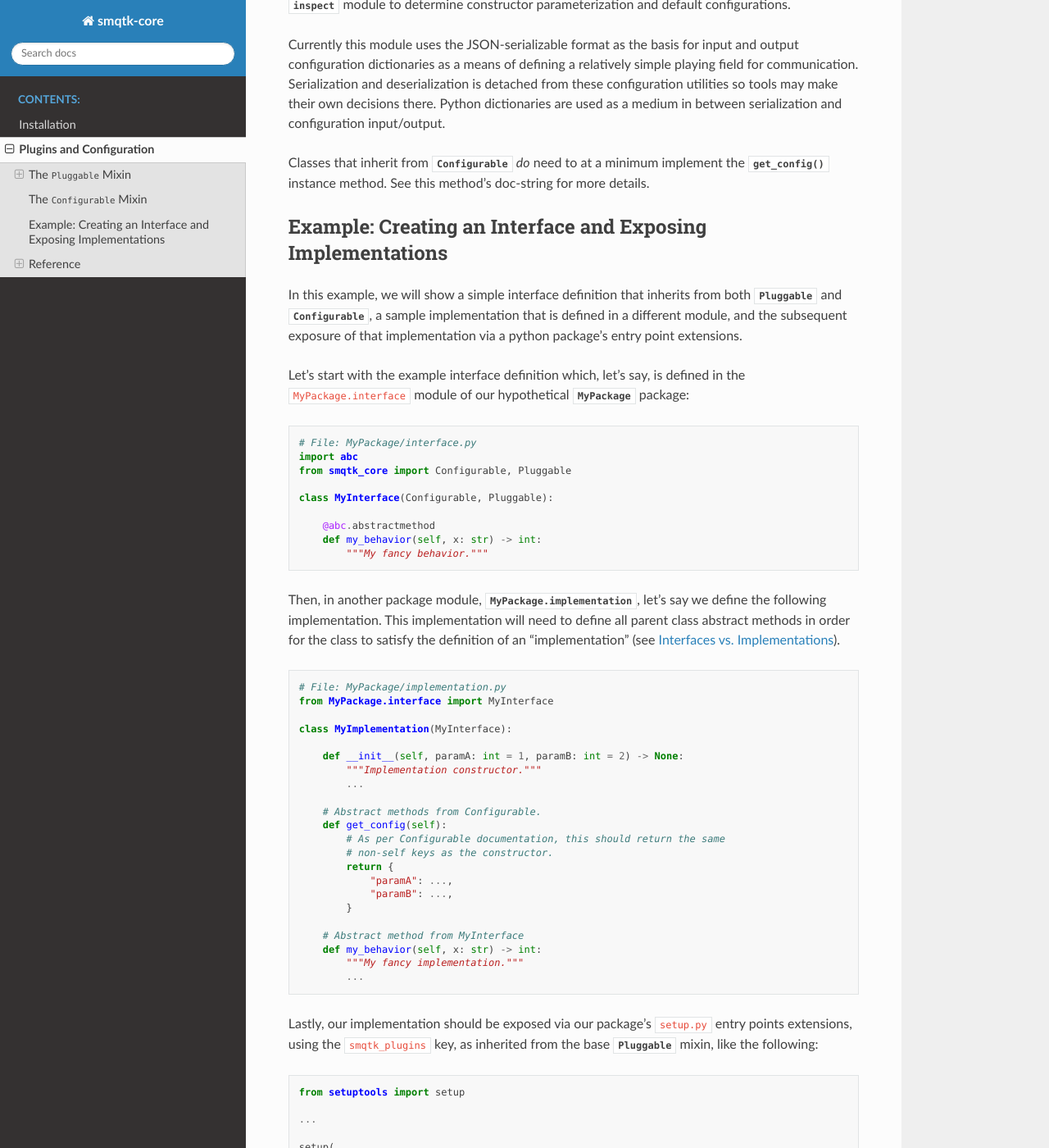
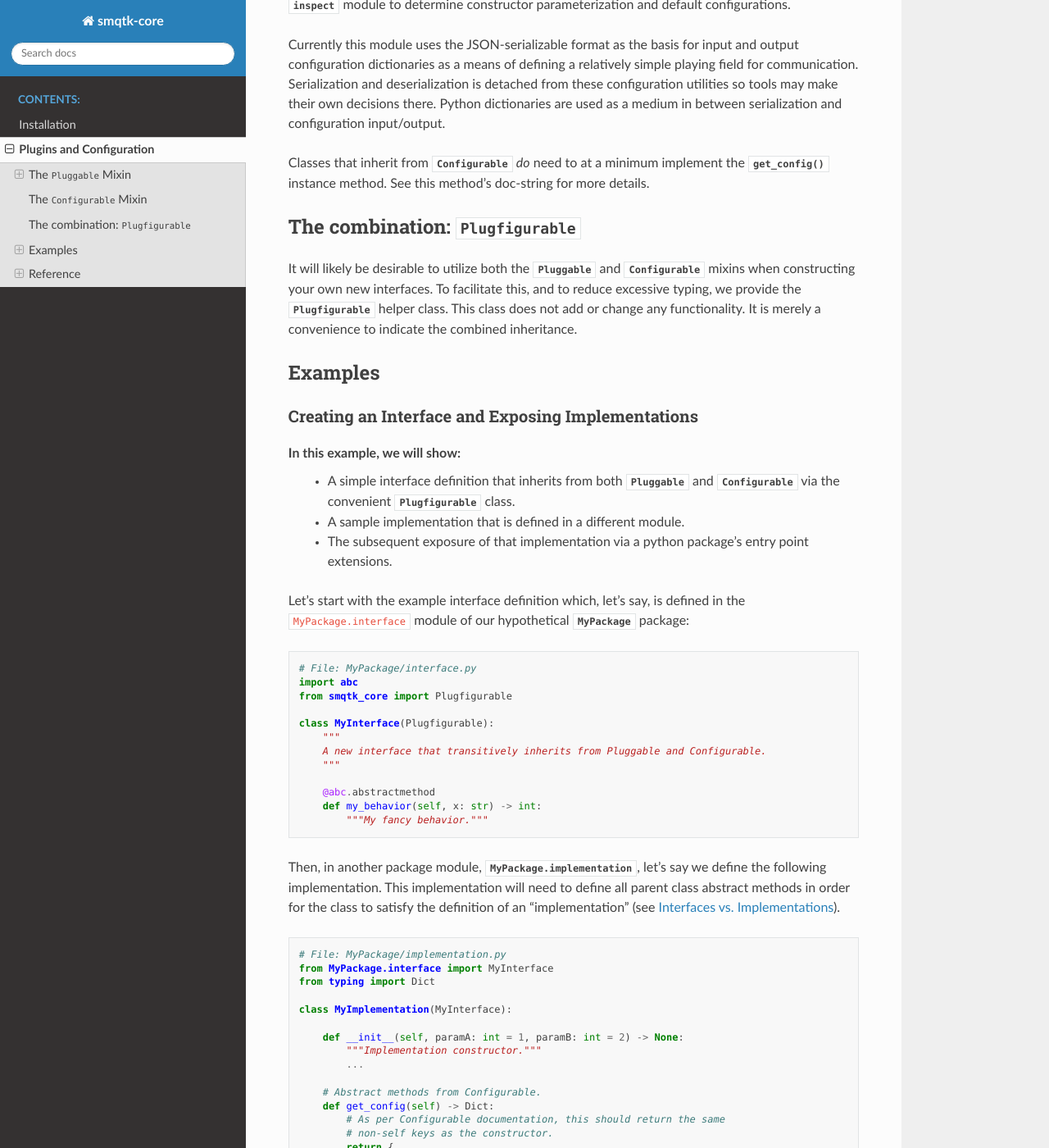
Before and after one commit to Kitware/SMQTK-Core, a Sphinx documentation site: the page built from docs/plugins_configuration.rst, in a window 1280 px wide and 1400 px high, scrolled down 1917 px. Shown: the whole window at 82% size. Built offline with Sphinx 7.4.7 and the Read the Docs theme 2.0.0, drawn with Linux system fonts in a browser that asks for light colours; pages that are not in the unit, such as notebooks, are missing from menus.

```diff
--- a/docs/plugins_configuration.rst
+++ b/docs/plugins_configuration.rst
@@ -116,19 +116,34 @@ need to at a minimum implement the
 See this method's doc-string for more details.
 
 
-Example: Creating an Interface and Exposing Implementations
-^^^^^^^^^^^^^^^^^^^^^^^^^^^^^^^^^^^^^^^^^^^^^^^^^^^^^^^^^^^
+The combination: :class:`~smqtk_core.Plugfigurable`
+^^^^^^^^^^^^^^^^^^^^^^^^^^^^^^^^^^^^^^^^^^^^^^^^^^^
+It will likely be desirable to utilize both the :class:`.Pluggable` and
+:class:`.Configurable` mixins when constructing your own new interfaces.
+To facilitate this, and to reduce excessive typing, we provide the
+:class:`.Plugfigurable` helper class.
+This class does not add or change any functionality.
+It is merely a convenience to indicate the combined inheritance.
+
+
+Examples
+^^^^^^^^
+
+Creating an Interface and Exposing Implementations
+""""""""""""""""""""""""""""""""""""""""""""""""""
 ..
    define an interface extending Pluggable & Configurable with 1 abs method
      should be in one module.
    define dumb impl in another module
    expose implementation via entry point ext in setup.py
 
-In this example, we will show a simple interface definition that inherits from
-both :class:`~smqtk_core.plugin.Pluggable` and
-:class:`~smqtk_core.configuration.Configurable`, a sample implementation that
-is defined in a different module, and the subsequent exposure of that
-implementation via a python package's entry point extensions.
+In this example, we will show:
+  * A simple interface definition that inherits from both :class:`.Pluggable`
+    and :class:`.Configurable` via the convenient :class:`.Plugfigurable`
+    class.
+  * A sample implementation that is defined in a different module.
+  * The subsequent exposure of that implementation via a python package's entry
+    point extensions.
 
 Let's start with the example interface definition which, let's say, is defined
 in the :file:`MyPackage.interface` module of our hypothetical :mod:`MyPackage`
@@ -138,9 +153,12 @@ package:
 
    # File: MyPackage/interface.py
    import abc
-   from smqtk_core import Configurable, Pluggable
+   from smqtk_core import Plugfigurable
 
-   class MyInterface(Configurable, Pluggable):
+   class MyInterface(Plugfigurable):
+       """
+       A new interface that transitively inherits from Pluggable and Configurable.
+       """
 
        @abc.abstractmethod
        def my_behavior(self, x: str) -> int:
@@ -156,6 +174,7 @@ definition of an "implementation" (see
 
    # File: MyPackage/implementation.py
    from MyPackage.interface import MyInterface
+   from typing import Dict
 
    class MyImplementation(MyInterface):
 
@@ -164,7 +183,7 @@ definition of an "implementation" (see
            ...
 
        # Abstract methods from Configurable.
-       def get_config(self):
+       def get_config(self) -> Dict:
            # As per Configurable documentation, this should return the same
            # non-self keys as the constructor.
            return {
--- a/docs/sphinx_server.py
+++ b/docs/sphinx_server.py
@@ -19,7 +19,6 @@ rebuild_root = "_build/html"
 
 watch_dirs = [
     '.',
-    'architecture',
     'release_notes',
 ]
 
```
Also changed, not shown: other parts of docs/plugins_configuration.rst (+7 -2 lines), docs/release_notes/pending_release.rst (+11 -0 lines).
